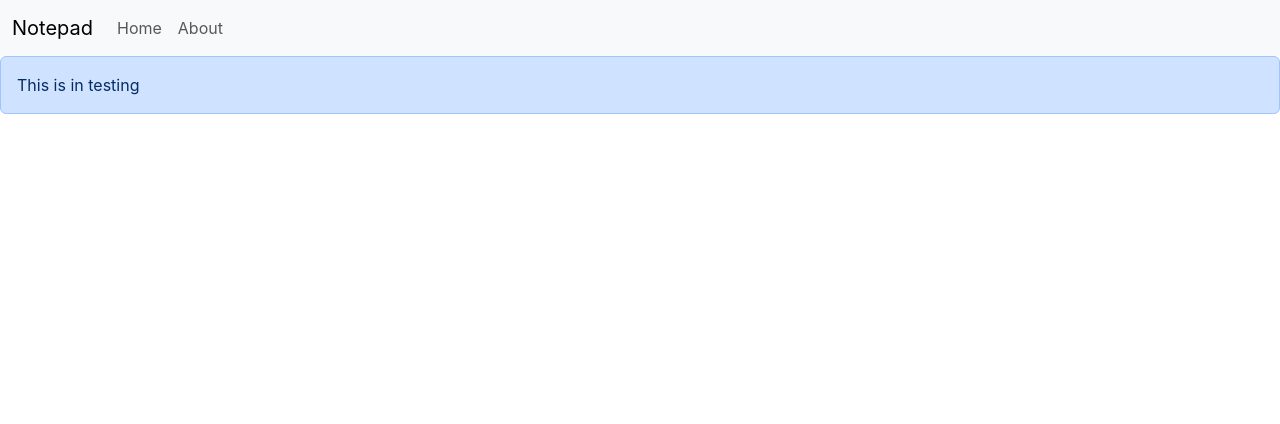
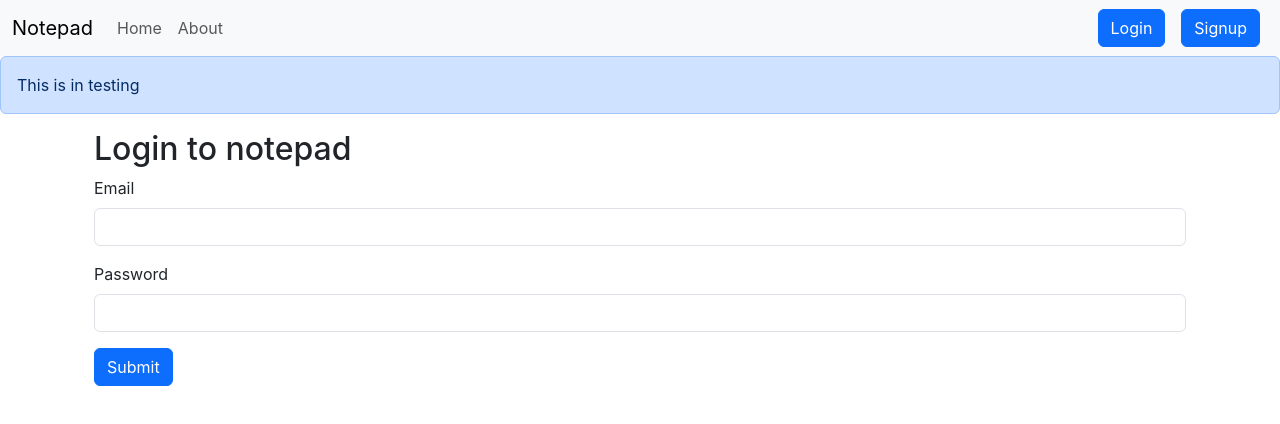
Before and after one commit to 5AIPAVAN/Notepad-Understanding-React, a React (Create React App) app: page /login in a window 1280 px wide. Shown: the top 424 px of the page. Built offline with nearby package versions, Linux system fonts and the light colour scheme.

Commit message:
Login page and functionality added

```diff
--- a/src/App.js
+++ b/src/App.js
@@ -6,6 +6,8 @@ import React from "react";
 import { BrowserRouter, Routes, Route } from 'react-router-dom';
 import NoteState from './context/notes/NoteState';
 import Alert from './components/Alert';
+import Login from './components/Login';
+import Signup from './components/Signup';
 function App() {
   return (
     <>
@@ -17,6 +19,8 @@ function App() {
     <Routes>
       <Route path="/" element={<Home />} />
       <Route path="about" element={<About />} />
+      <Route path="login" element={<Login/>} />
+      <Route path="signup" element={<Signup/>} />
       </Routes>
       </div>
       </BrowserRouter>
--- a/src/components/AddNote.js
+++ b/src/components/AddNote.js
@@ -36,7 +36,7 @@ export default function AddNote() {
                     <input type="text" className="form-control" name="tags" value={notee.tags} id="exampleInputPassword1" onChange={handleChange}  />
                 </div>
 
-                <button type="submit" className="btn btn-primary" onClick={handleSubmit}>Submit</button>
+                <button disabled={notee.title.length<3 || notee.description.length<5} type="submit" className="btn btn-primary" onClick={handleSubmit}>Submit</button>
             </form>
 
             <Notes />
--- /dev/null
+++ b/src/components/Login.js
@@ -0,0 +1,58 @@
+import React, { useState } from 'react'
+import { useNavigate } from 'react-router-dom';
+
+export default function Login() {
+
+    const host = "http://localhost:5000";
+    const [details, setDetails] = useState({ email: "", password: "" });
+    const navigate = useNavigate();
+
+    const handleChange = (e) => {
+        setDetails({ ...details, [e.target.name]: e.target.value });
+    }
+
+    const handleSubmit = async (e) => {
+        e.preventDefault();
+
+        console.log(details.password);
+
+    // Api call to login
+    const response = await fetch(`${host}/api/auth/login`, {
+        method: 'POST',
+        headers: {
+          'Content-Type': 'application/json',
+        },
+        body: JSON.stringify({email:details.email,password:details.password })
+      })
+
+      const response_received = await response.json();
+      if(response_received.success){
+        localStorage.setItem('token',response_received.authtoken);
+        const token = localStorage.getItem('token');
+        console.log(token);
+        navigate('/')
+     }else{
+        alert('Incorrect Credentials');
+      }
+
+    }
+
+    return (
+        <div className='container my-3'>
+            <h2>Login to notepad</h2>
+            <form  onSubmit={handleSubmit} >
+                <div className="mb-3">
+                    <label htmlFor="title" className="form-label">Email</label>
+                    <input type="email" className="form-control" name="email" value={details.email} id="exampleInputEmail1" aria-describedby="emailHelp" onChange={handleChange} />
+                </div>
+                <div className="mb-3">
+                    <label htmlFor="description" className="form-label">Password</label>
+                    <input type="password" className="form-control" name="password" value={details.password} id="exampleInputPassword1" onChange={handleChange} />
+                </div>
+                <button type="submit" className="btn btn-primary">Submit</button>
+
+            </form>
+
+        </div>
+    )
+}
--- a/src/components/Navbar.js
+++ b/src/components/Navbar.js
@@ -28,6 +28,11 @@ export default function Navbar() {
         </li>
      </ul>
 
+     <div>
+     <Link to="/login" type="button" class="btn btn-primary mx-2">Login</Link>
+     <Link to="/signup" type="button" class="btn btn-primary mx-2">Signup</Link>
+     </div>
+
     </div>
   </div>
 </nav>
--- a/src/components/Notes.js
+++ b/src/components/Notes.js
@@ -8,7 +8,6 @@ export default function Notes() {
     const closeref = useRef(null);
 
     useEffect(()=>{
-
         getNotes();
     },[]);
 
@@ -56,11 +55,11 @@ export default function Notes() {
               <form >
                 <div className="mb-3">
                     <label htmlFor="title" className="form-label">Title</label>
-                    <input type="text" className="form-control" name="etitle" value={note.etitle} id="exampleInputEmail1" aria-describedby="emailHelp" onChange={handleChange} />
+                    <input type="text" className="form-control" name="etitle" value={note.etitle} id="exampleInputEmail1" aria-describedby="emailHelp" onChange={handleChange}  minLength={5} required/>
                 </div>
                 <div className="mb-3">
                     <label htmlFor="description" className="form-label">Description</label>
-                    <input type="text" className="form-control" name="edescription" value={note.edescription} id="exampleInputPassword1" onChange={handleChange}  />
+                    <input type="text" className="form-control" name="edescription" value={note.edescription} id="exampleInputPassword1" onChange={handleChange} minLength={5} required  />
                 </div>
                 <div className="mb-3">
                     <label htmlFor="tags" className="form-label">Tags</label>
@@ -70,13 +69,16 @@ export default function Notes() {
               </div>
               <div className="modal-footer">
                 <button type="button" ref={closeref} className="btn btn-secondary" data-bs-dismiss="modal">Close</button>
-                <button type="button" onClick={handleSubmit} className="btn btn-primary">Save changes</button>
+                <button  disabled={note.etitle.length<3 || note.edescription.length<5}  type="button" onClick={handleSubmit} className="btn btn-primary">Save changes</button>
               </div>
             </div>
           </div>
         </div>
         <div className='row my-3'>
             <h3>Your Notes</h3>
+            <div className="container"> minLength={5} required
+            {notes.length===0 && 'No Notes To Display'}
+            </div>
             {
                 notes.map((note) =>
                     {
--- /dev/null
+++ b/src/components/Signup.js
@@ -0,0 +1,9 @@
+import React from 'react'
+
+export default function Signup() {
+  return (
+    <div>
+      This is signup page
+    </div>
+  )
+}
--- a/src/context/notes/NoteState.js
+++ b/src/context/notes/NoteState.js
@@ -120,22 +120,12 @@ export default function NoteState(props) {
       body: JSON.stringify({ title, description, tag })
     })
 
-    const data_updatedd = response.json();
-    console.log(data_updatedd);
+    const added_note = await response.json();
+    console.log('added',added_note);
 
-    // client side
+    // client side update
 
-    const newNote = {
-      "_id": "66f442c67925690a54cb58782777",
-      "user": "66f426486934a2fc99ccd77f",
-      "title": title,
-      "description": description,
-      "tag": tag,
-      "date": "2024-09-25T17:05:10.915Z",
-      "__v": 0
-    }
-
-    setNotes(notes.concat(newNote));
+    setNotes(notes.concat(added_note));
   }
 
 
@@ -152,6 +142,10 @@ export default function NoteState(props) {
 
     const data_udpated = await response.json();
 
+    // we need to create this to edit state -> we cannot directly update notes
+    // make changes to this
+    // set this as new state
+
     let newNotes = JSON.parse(JSON.stringify(notes));
 
     for (let i = 0; i < notes.length; i++) {
@@ -160,6 +154,7 @@ export default function NoteState(props) {
         newNotes[i].title = title;
         newNotes[i].description = description;
         newNotes[i].tag = tag;
+        break;
       }
     }
 
@@ -181,7 +176,7 @@ export default function NoteState(props) {
       }
     })
 
-    const data_updateddd = response.json();
+    const data_updateddd = await response.json();
     console.log(data_updateddd);
 
     const updatednotes = notes.filter((note) => {
```
Also changed, not shown: 1 other file (tests, documents, lock files or other folders).
